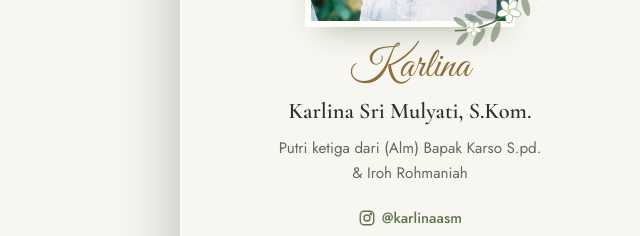
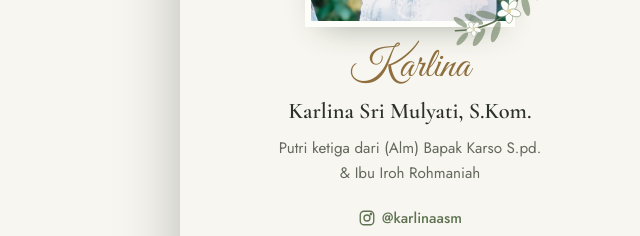
Before and after one commit to irfan-fauzi/my-wedding-inv, a React (Vite) app: page / in a window 1280 px wide. Shown: the part 2000-2236 px from the top of the page, without its empty margins (640-1280 px from the left). Built offline with nearby package versions, Linux system fonts and the light colour scheme.

Commit message:
change name

```diff
--- a/src/data/config.js
+++ b/src/data/config.js
@@ -19,7 +19,7 @@ export const CONFIG = {
     full: "Karlina Sri Mulyati, S.Kom.",
     child: "Putri ketiga",
     father: "(Alm) Bapak Karso S.pd.",
-    mother: "Iroh Rohmaniah",
+    mother: "Ibu Iroh Rohmaniah",
     ig: "karlinaasm",
     photo: "/img/wanita.webp",
   },
@@ -81,9 +81,9 @@ export const CONFIG = {
   gallery: ['/img/galeri-1.webp', '/img/galeri-2.webp', '/img/galeri-3.webp', '/img/galeri-4.webp',], // daftar alamat foto; kosong = 6 placeholder
 
   bank: [
-    { bank: "BCA", number: "1234567890", name: "Rizky Pratama" },
-    { bank: "Mandiri", number: "1400012345678", name: "Anisa Putri Maharani" },
-    { bank: "DANA", number: "081234567890", name: "Anisa Putri Maharani" },
+    { bank: "BCA", number: "1234567890", name: "Irfan fauzi rahmatullah" },
+    { bank: "Mandiri", number: "1400012345678", name: "Karlina Sri Mulyati" },
+
   ],
   giftAddress:
     "Anisa Putri Maharani, Jl. Kenanga No. 7, RT 03/RW 05, Jakarta Selatan 12345. Telp. 0812-3456-7890",
```
